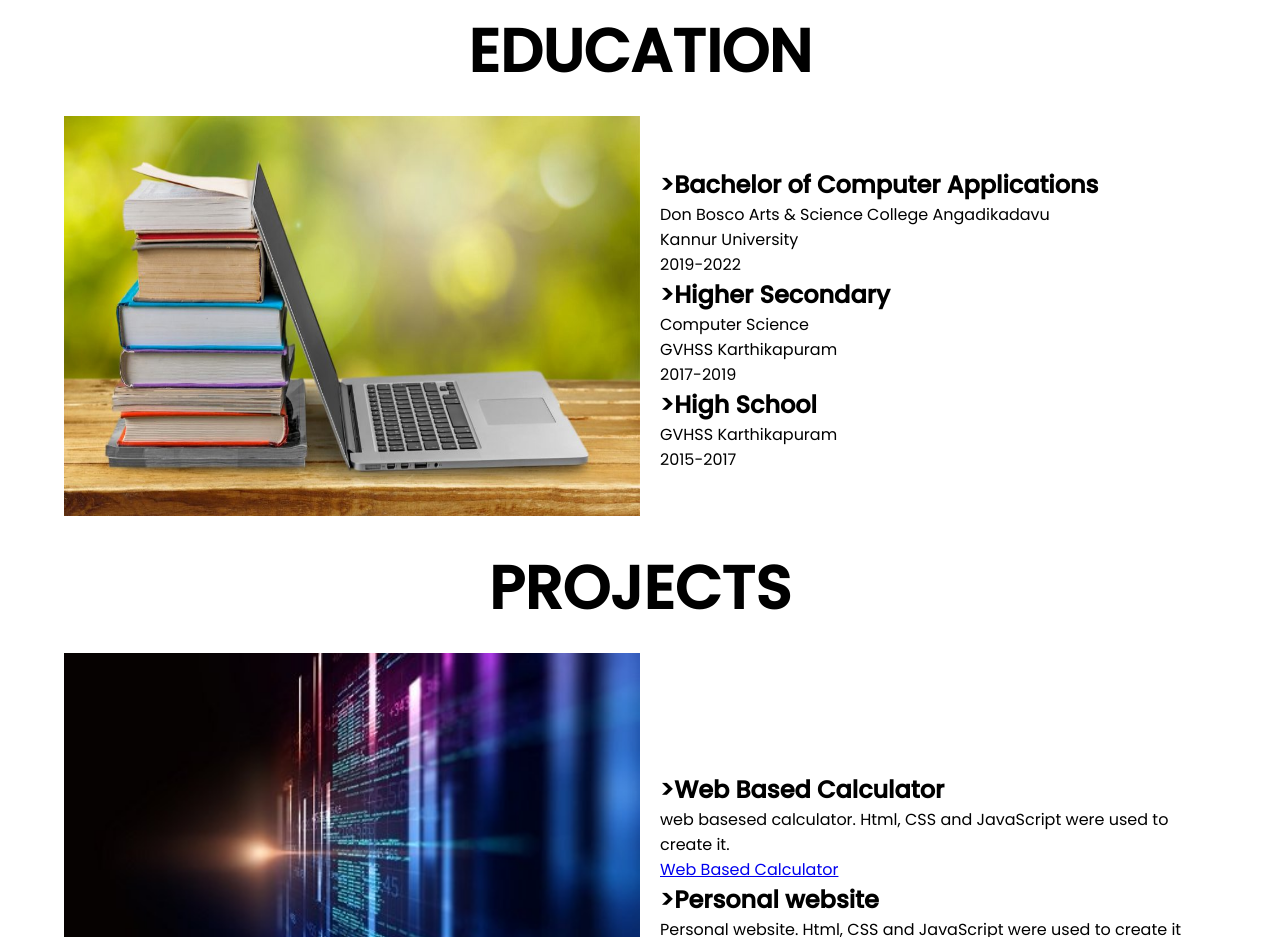
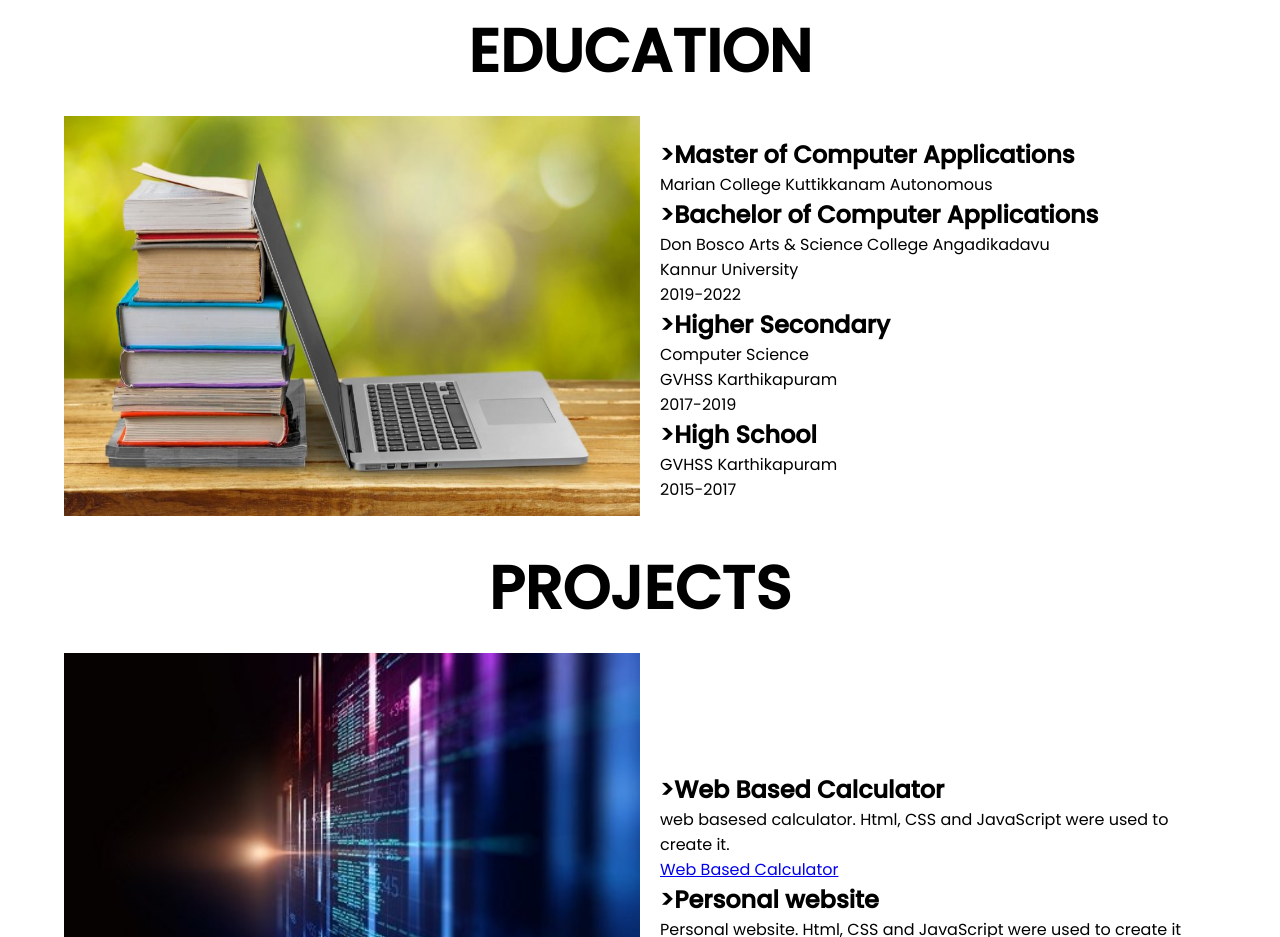
Before and after one commit to jobitthomas21/Website, a plain HTML site: page index.html in a window 1280 px wide. Shown: the part 1220-2157 px from the top of the page. Drawn offline with Linux system fonts and the light colour scheme.

Commit message:
Update index.html

```diff
--- a/index.html
+++ b/index.html
@@ -84,6 +84,8 @@
           <img src="Eduimg.jpg" alt="Jobit's Web" />
         </div>
         <div class="about-text">
+          <h2>>Master of Computer Applications</h2>
+          <p>Marian College Kuttikkanam Autonomous</p>
           <h2>>Bachelor of Computer Applications</h2>
           <p>Don Bosco Arts & Science College Angadikadavu</p>
           <p>Kannur University</p>
```
